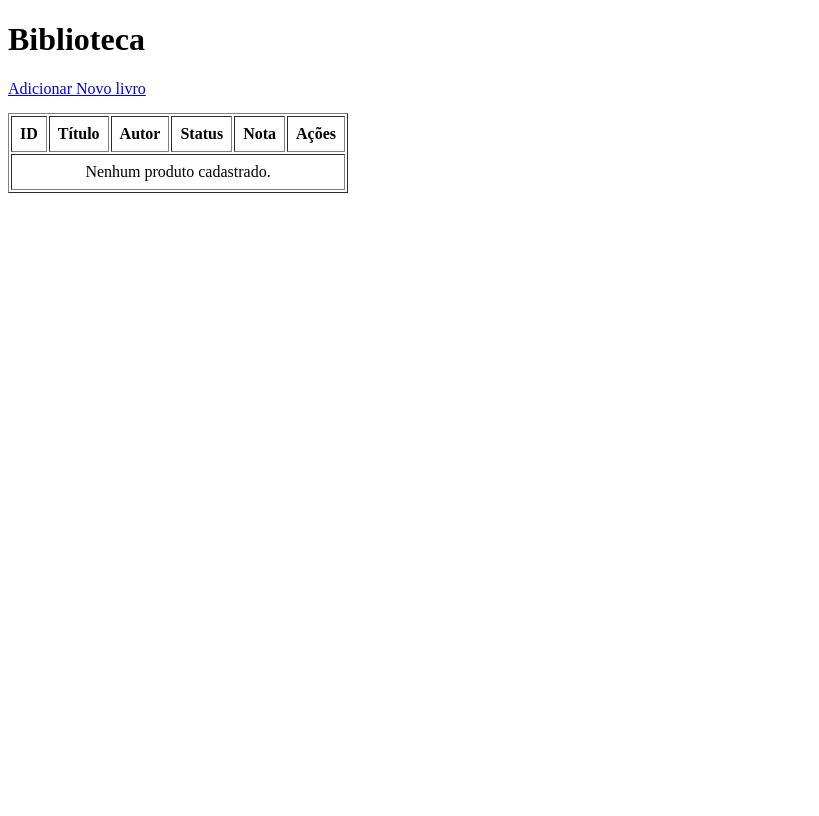
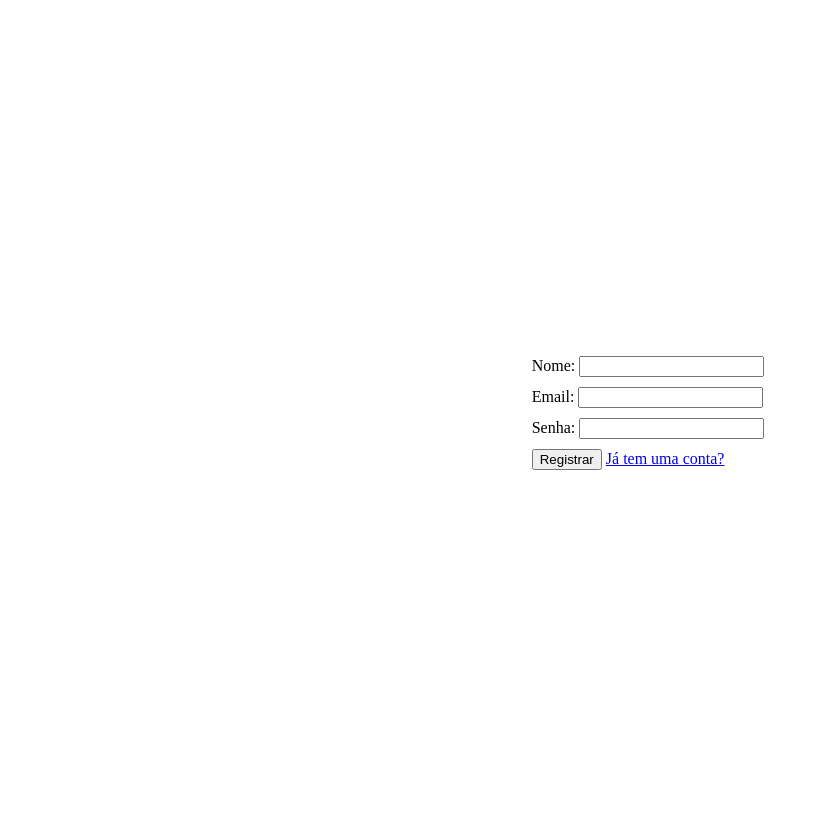
Before and after one commit to JohnWesley14/catalogo-php, a PHP site: page /index.php?action=register in a window 1280 px wide. Shown: the whole page, without its empty margins (0-819 px from the left). Before the commit the page ends 193 px from the top, so only its background shows below. Run offline with PHP 8.4, Linux system fonts and the light colour scheme; data that the repository does not hold is empty.

Commit message:
register added

```diff
--- a/public/index.php
+++ b/public/index.php
@@ -3,8 +3,10 @@
 require __DIR__ . '/../vendor/autoload.php';
 
 use App\Controllers\LivroController;
+use App\Controllers\UserController;
 
 $controller = new LivroController();
+$controllerAuth = new UserController();
 
 // Um roteamento básico via parâmetro URL `?action=` ou URI simples
 $action = $_GET['action'] ?? 'index';
@@ -19,9 +21,16 @@ switch ($action) {
     case 'edit':
         $controller->edit();
         break;
-    case 'index':
+    case 'create-user':
+        $controllerAuth->createUser();
+        break;
     case 'register':
         $controller->register();
+        break;
+    case 'login':
+        $controller->login();
+        break;
+    case 'index':
     default:
         $controller->index();
         break;
--- a/src/Controllers/LivroController.php
+++ b/src/Controllers/LivroController.php
@@ -49,8 +49,13 @@ class LivroController
 
         require __DIR__ . '/../Views/livros/index.php?action=edit';
     }
-    public function register(){
-
+    public function register()
+    {
+        require __DIR__ . '/../Views/auth/register.php';
+    }
+    public function login()
+    {
+        require __DIR__ . '/../Views/auth/login.php';
     }
     //Falta fazer a func que recebe os dados do
 
--- /dev/null
+++ b/src/Controllers/UserController.php
@@ -0,0 +1,36 @@
+<?php
+namespace App\Controllers;
+
+use App\Models\User;
+use App\Repositories\UserRepository;
+
+class UserController{
+    private UserRepository $repository;
+    public function __construct()
+    {
+        $this->repository = new UserRepository;
+    }
+
+    public function createUser(){
+        $nome = filter_input(INPUT_POST, 'nome', FILTER_SANITIZE_SPECIAL_CHARS);
+        $email = filter_input(INPUT_POST, 'email', FILTER_SANITIZE_SPECIAL_CHARS);
+        $senha = filter_input(INPUT_POST, 'senha');
+
+        $user = new User(
+            nome: $nome,
+            email: $email,
+            senha: $senha,
+        );
+        $this->repository->createUser($user);
+        header("Location: index.php?action=index");
+        exit();
+
+    }
+    public function login(){
+
+    }
+
+
+}
+
+?>
--- a/src/Repositories/UserRepository.php
+++ b/src/Repositories/UserRepository.php
@@ -0,0 +1,39 @@
+<?php
+namespace App\Repositories;
+
+use App\Database\Connection;
+use App\Models\User;
+use PDO;
+class UserRepository{
+    private PDO $db;
+    public function __construct()
+    {
+        $this->db = Connection::get();
+    }
+    public function findAll(){
+        $sql = "SELECT * FROM usuarios";
+        $stmt = $this->db->prepare($sql);
+        $stmt->execute();
+        return $stmt->fetch(PDO::FETCH_ASSOC);
+    }
+     public function findByEmail(){
+        $sql = "SELECT nome, email, senha ";
+        $stmt = $this->db->prepare($sql);
+        $stmt->execute();
+        return $stmt->fetch(PDO::FETCH_ASSOC);
+    }
+    public function createUser(User $user){
+        $sql = "INSERT INTO usuarios (nome, email, senha) VALUES (:nome, :email, :senha)";
+        $stmt = $this->db->prepare($sql);
+
+        return $stmt->execute([
+            ":nome" => $user->getNome(),
+            ":email" => $user->getEmail(),
+            ":senha" => $user->getSenha(),
+        ]);
+
+
+    }
+}
+
+?>
--- /dev/null
+++ b/src/Views/auth/register.php
@@ -0,0 +1,47 @@
+<!DOCTYPE html>
+<html lang="pt-br">
+
+<head>
+    <meta charset="UTF-8">
+    <meta name="viewport" content="width=device-width, initial-scale=1.0">
+    <title>Registro</title>
+</head>
+
+<body>
+    <form action="?action=create-user" method="POST">
+        <div>
+            <label for="">Nome: </label>
+            <input type="text" name="nome">
+        </div>
+        <div>
+            <label for="">Email: </label>
+            <input type="email" name="email">
+        </div>
+        <div>
+
+            <label for="">Senha: </label>
+            <input type="text" name="senha">
+        </div>
+        <div>
+            <input type="submit" value="Registrar">
+            <a href="?action=login">Já tem uma conta?</a>
+        </div>
+    </form>
+    <style>
+        body {
+            width: 100vw;
+            height: 100vh;
+            display: flex;
+            justify-content: center;
+            align-items: center;
+            overflow: hidden;
+            flex-direction: column;
+        }
+
+        div {
+            margin-top: 10px;
+        }
+    </style>
+</body>
+
+</html>
```
Also changed, not shown: src/Models/User.php (+42 -0 lines), src/Views/auth/login.php (added, +43 -0 lines).
